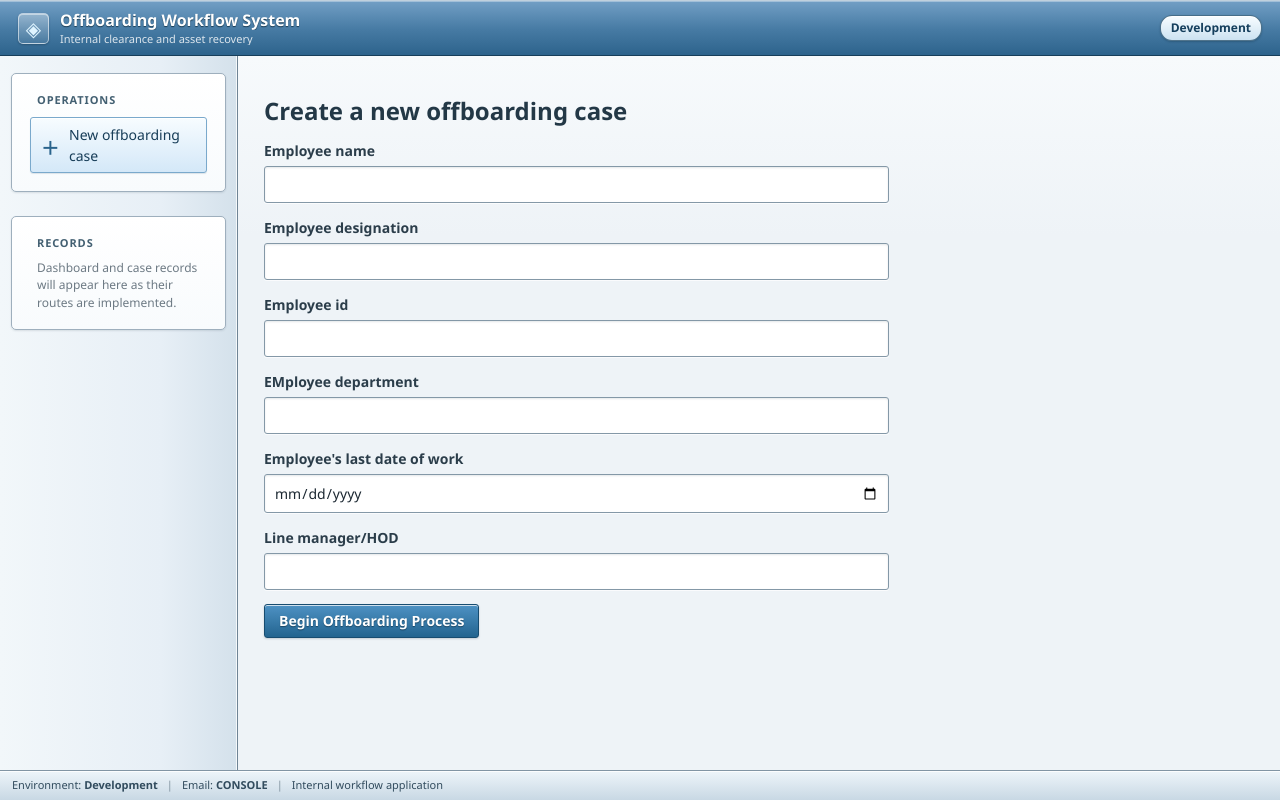
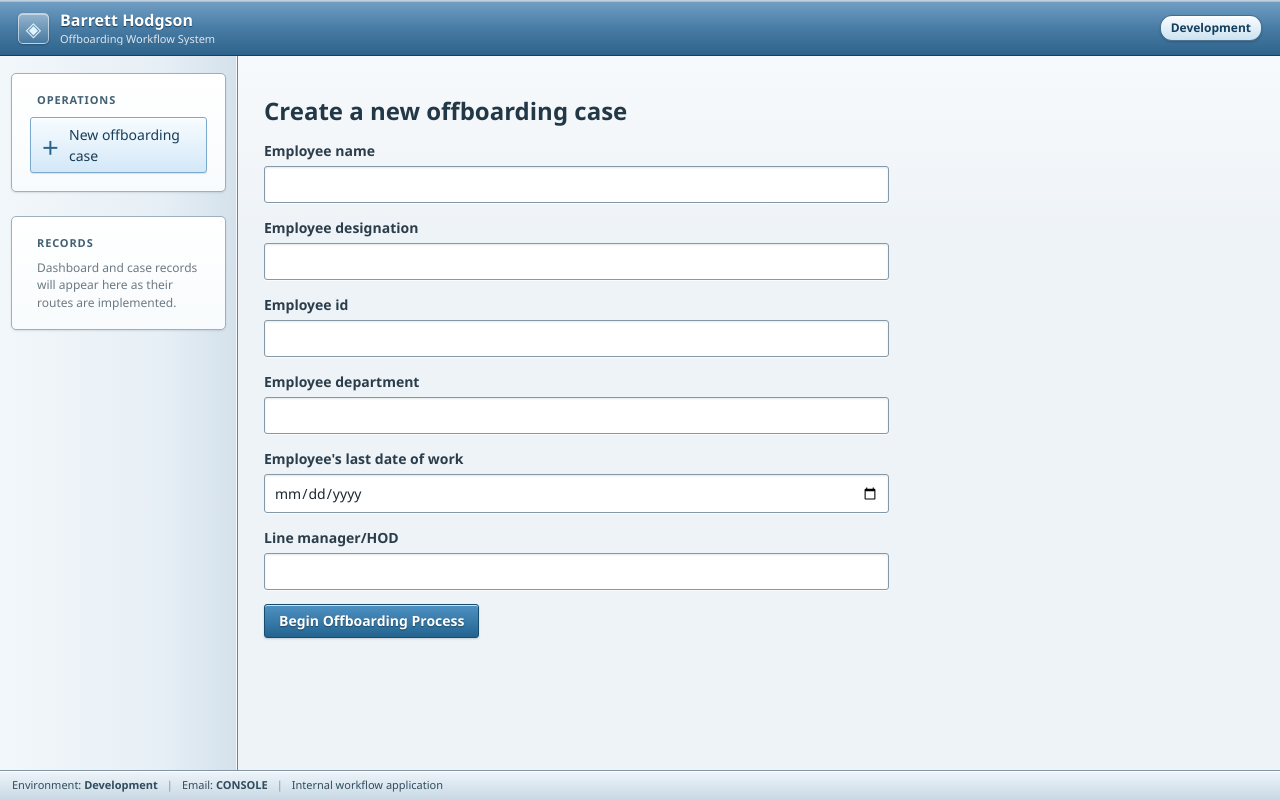
Before and after one commit to SyedOkashaShoaib/Off-boarding-workflow-automation, a Flask app: page /cases/create in a window 1280 px wide. Run offline with Flask 3, Linux system fonts and the light colour scheme.

Commit message:
update base.html

```diff
--- a/app/forms/offboarding_case.py
+++ b/app/forms/offboarding_case.py
@@ -6,7 +6,7 @@ class Case_Form(FlaskForm):
     emp_name = StringField(label='Employee name', validators=[DataRequired(message="Employee name is required")] )
     # emp_id = IntegerField('Employe')
     emp_desig = StringField(label="Employee designation", validators=[DataRequired(message='Employee Designation is required')])
-    emp_dep = StringField(label="EMployee department", validators=[DataRequired(message='Employee department is required')])
+    emp_dep = StringField(label="Employee department", validators=[DataRequired(message='Employee department is required')])
     last_date = DateField(label="Employee's last date of work", validators=[DataRequired(message='Last date of working si required')])
     emp_id = IntegerField(label='Employee id',validators=[DataRequired(message='Employee id is required')])
     line_manager = StringField(label="Line manager/HOD", validators=[DataRequired(message='Employee id is required')])
--- a/app/templates/base.html
+++ b/app/templates/base.html
@@ -71,11 +71,11 @@
 
                 <div>
                     <div class="application-header__name">
-                        Offboarding Workflow System
+                        Barrett Hodgson
                     </div>
 
                     <div class="application-header__subtitle">
-                        Internal clearance and asset recovery
+                        Offboarding Workflow System
                     </div>
                 </div>
 
```
